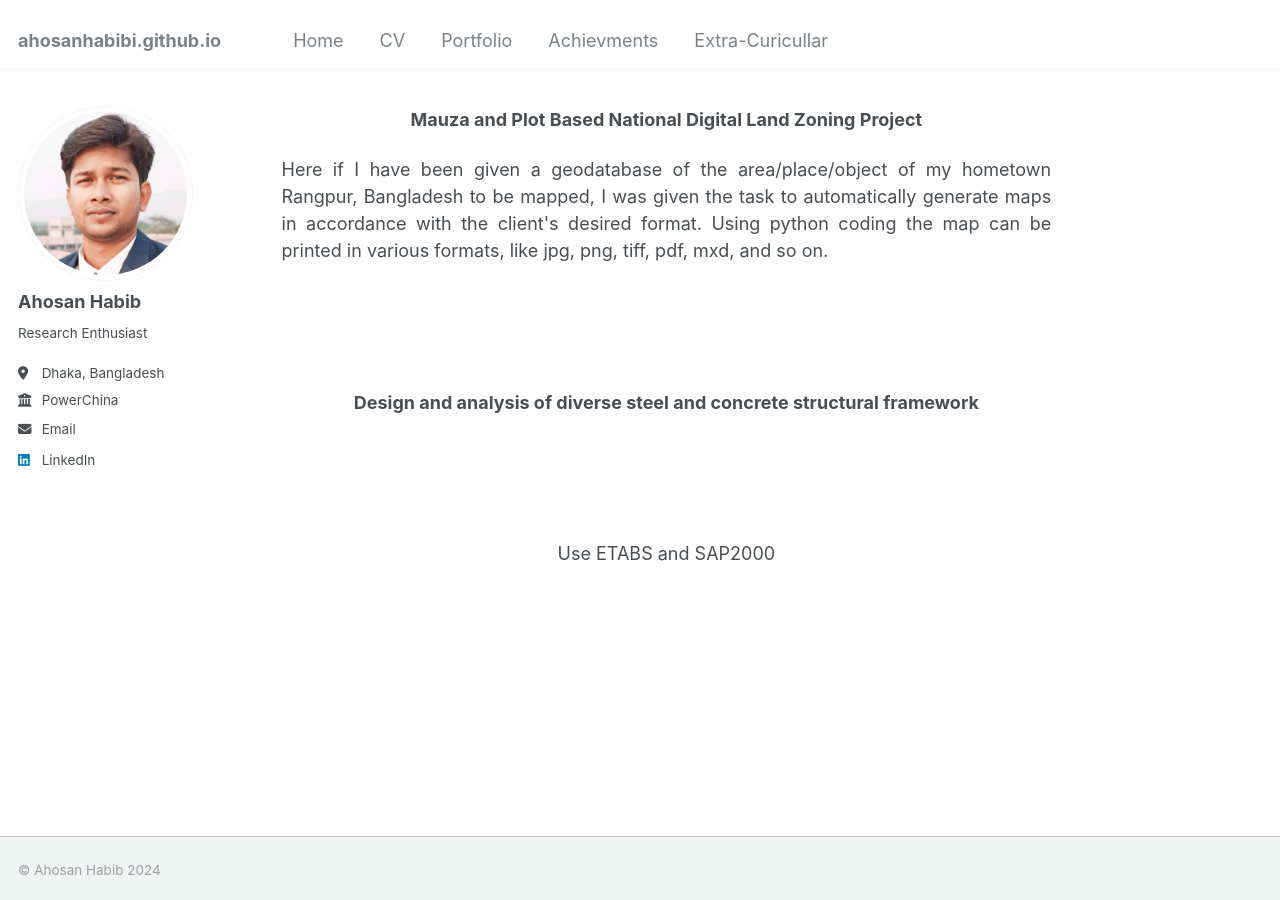
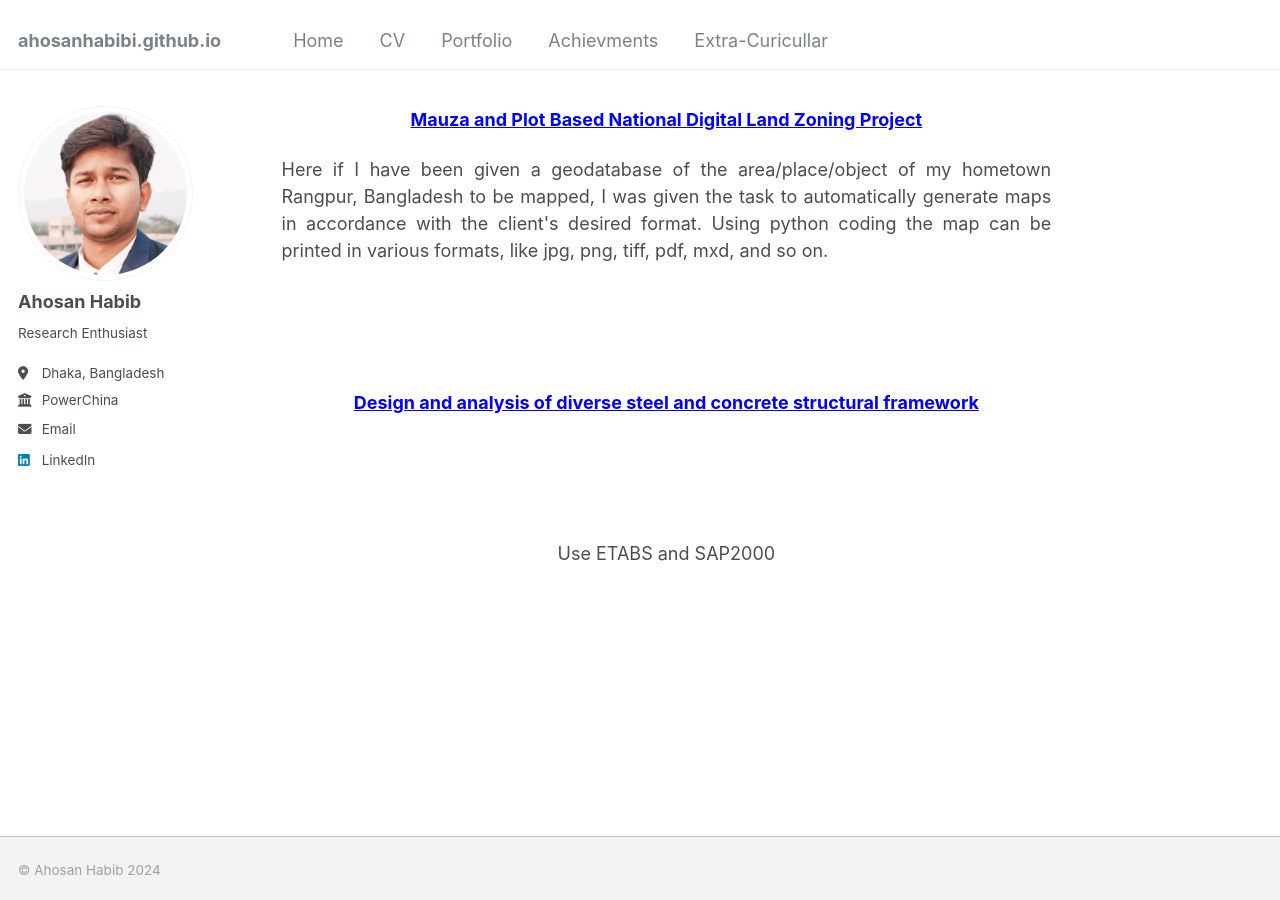
Before and after one commit to ahosanhabibi/ahosanhabibi.github.io, a Jekyll site: the page built from portfolios.md, in a window 1280 px wide. Built offline with Jekyll 4.4.1, drawn with Linux system fonts in a browser that asks for light colours; our own code applies the rules of GitHub Pages for plain Markdown files.

Commit message:
Update portfolios.md

```diff
--- a/portfolios.md
+++ b/portfolios.md
@@ -1,4 +1,4 @@
-<p style="text-align: center; font-weight: bold;">
+<p style="text-align: center; font-weight: bold; color: blue; text-decoration: underline;">
 Mauza and Plot Based National Digital Land Zoning Project
 </p>
 <p style="text-align: justify;">
@@ -8,7 +8,7 @@ Here if I have been given a geodatabase of the area/place/object of my hometown
 
 ![](images/map02.png)
 
-<p style="text-align: center; font-weight: bold;">
+<p style="text-align: center; font-weight: bold; color: blue; text-decoration: underline;">
 Design and analysis of diverse steel and concrete structural framework
 </p>
 ![](images/etabs1.png)
```
